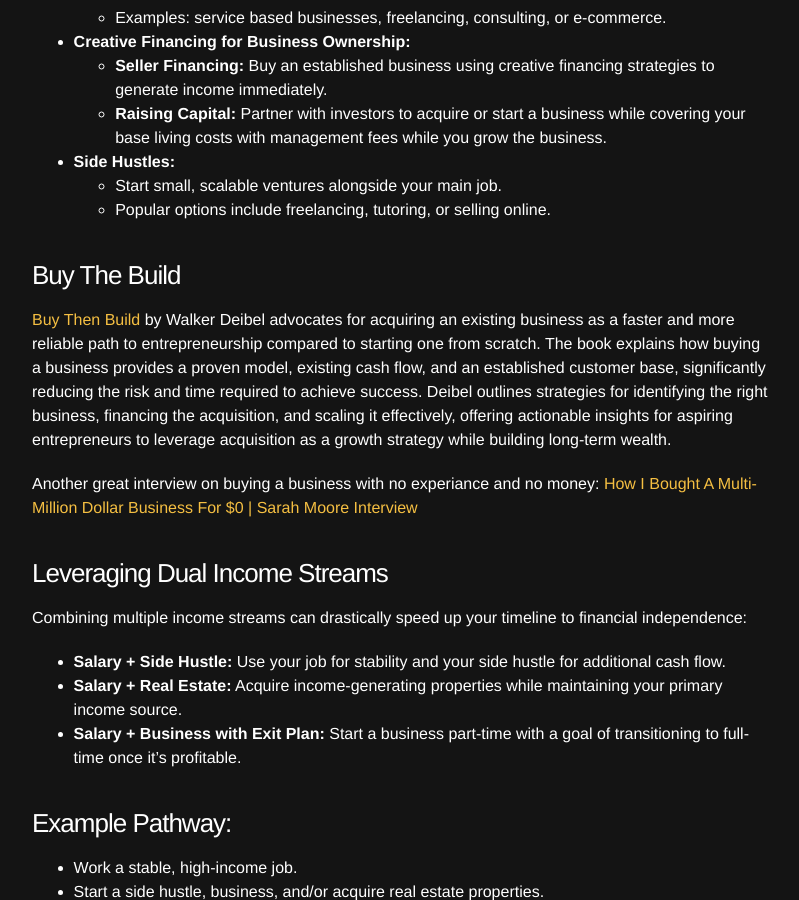
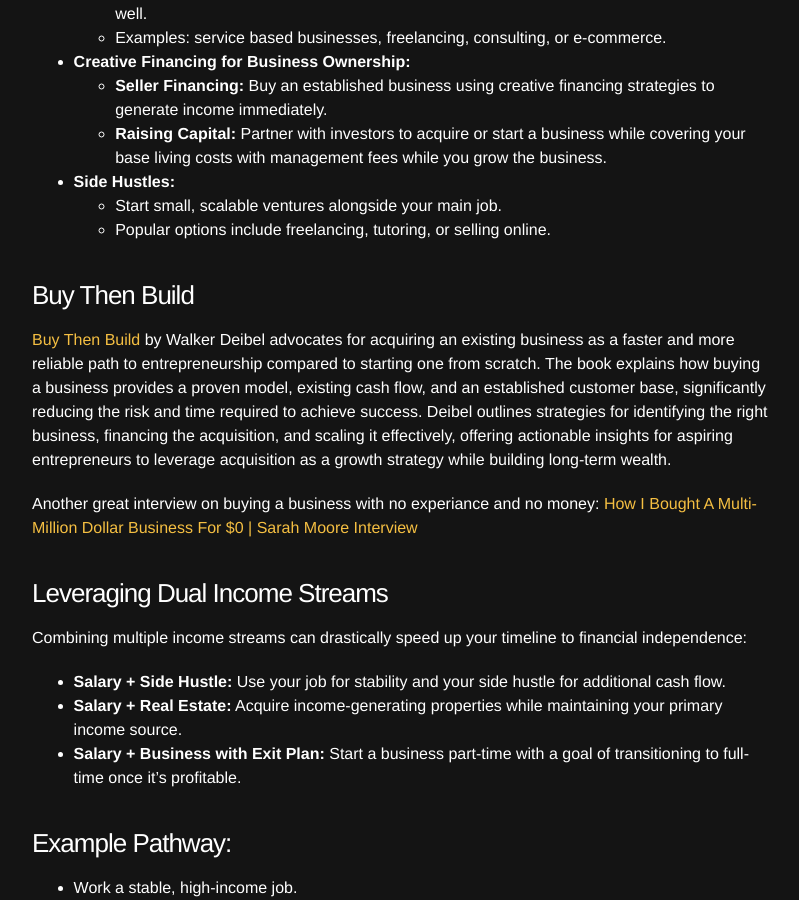
Before and after one commit to spenriche/spenriche.github.io, a Jekyll site: the page built from _posts/2024-11-20-retire-in-7.md, in a window 1280 px wide and 900 px high, scrolled down 9760 px. Shown: the whole window, without its empty margins (238-1037 px from the left). Built offline with Jekyll 4.4.1, drawn with Linux system fonts in a browser that asks for light colours.

Commit message:
continuing transfer posts

```diff
--- a/_posts/2024-11-20-retire-in-7.md
+++ b/_posts/2024-11-20-retire-in-7.md
@@ -64,15 +64,15 @@ For the next 4–7 years, your mantra is simple: needs over wants. To achieve fi
 
 I’ve written in more detail about how these key strategies can dramatically transform your financial trajectory, use the links below to read more:
 
- [**Meal Prep:**](https://spenriche.github.io/2016/09/14/cutting-your-grocery-bill/) Did you know the average person spends thousands of dollars a year on eating out? Cooking at home and in bulk can cut those costs dramatically while giving you control over what you eat. It’s not just about saving money—it’s about building a habit that empowers you every day.
+ [Meal Prep:](https://spenriche.github.io/2016/09/14/cutting-your-grocery-bill/) Did you know the average person spends thousands of dollars a year on eating out? Cooking at home and in bulk can cut those costs dramatically while giving you control over what you eat. It’s not just about saving money—it’s about building a habit that empowers you every day.
 
- [**House or Rent Hack:**](https://spenriche.github.io/2017/07/06/house-hack/) Housing is one of the largest expenses for most people, up to 30-40% of expenses, but it doesn’t have to be. Renting out extra rooms, sharing a home, or even living in a multi-unit property while renting out other units can slash your housing costs and free up funds for investments. It’s a smart, scalable approach to help you maximize your living situation during sacrifice phase.
+ [House or Rent Hack:](https://spenriche.github.io/2017/07/06/house-hack/) Housing is one of the largest expenses for most people, up to 30-40% of expenses, but it doesn’t have to be. Renting out extra rooms, sharing a home, or even living in a multi-unit property while renting out other units can slash your housing costs and free up funds for investments. It’s a smart, scalable approach to help you maximize your living situation during sacrifice phase.
 
- [**Transportation:**](https://spenriche.github.io/2016/09/03/get-rich-with-bikes/) Cars can drain your budget with payments, insurance, gas, and maintenance. By living close to work and choosing walking, biking, or public transit, you’re not just saving money—you’re gaining time and reducing stress. No one in this stage should own a car over $10,000. If you do, admit to yourself your trying to impress people you don't even know.
+ [Transportation:](https://spenriche.github.io/2016/09/03/get-rich-with-bikes/) Cars can drain your budget with payments, insurance, gas, and maintenance. By living close to work and choosing walking, biking, or public transit, you’re not just saving money—you’re gaining time and reducing stress. No one in this stage should own a car over $10,000. If you do, admit to yourself your trying to impress people you don't even know.
 
  **Avoid Lifestyle Inflation:** It’s tempting to reward yourself with a better car, fancy dinners, or luxury gadgets with every raise. But the truth is, material happiness is fleeting. Instead, redirect those extra earnings into investments that grow your wealth.
 
- [**View Sacrifice as Temporary:**](https://spenriche.github.io/2016/06/09/goal-30/)Frugality doesn’t mean giving up on comfort forever. Think of it as a short-term strategy for long-term freedom. The small sacrifices you make now—skipping the designer coffee, holding off on that dream car—are investments in a future where you can live life on your terms.
+ [View Sacrifice as Temporary:](https://spenriche.github.io/2016/06/09/goal-30/)Frugality doesn’t mean giving up on comfort forever. Think of it as a short-term strategy for long-term freedom. The small sacrifices you make now—skipping the designer coffee, holding off on that dream car—are investments in a future where you can live life on your terms.
 
 ![Alt text](/assets/images/7years/2.PNG)
 <span style="display: block; text-align: center; font-size: 15px; color: #888; margin-top: 5px; font-style: italic;">Maslow's Hierarchy of Needs</span>
@@ -174,6 +174,7 @@ Traditional jobs often come with pay ceilings, limiting your earning potential.
 - **Avoid the 40-40-40 Trap:** Many people fall into the "40-40-40 death pledge," where they work 40 hours a week for 40 years to retire on 40% of their income. Break free by prioritizing growth over comfort.
 
 **Pensions**
+
 It frustrates me when people justify sticking with a job by saying, "Oh, it’s a good job because of the pension." The idea of grinding through a 40-year career just for the hope that a pension will provide a below-average income in retirement is such a risky gamble. Why rely on a system that’s failed countless times—both public and private pensions have gone bankrupt, leaving people stranded? At the end of the day, these pensions are managed by individuals who charge fees to invest in the very same assets I’m encouraging you to invest in directly. Instead of betting on a unknown system, why not bet on yourself? Build multiple income streams, develop diverse skill sets, and take control of your financial future.
 
 I once sat on a plane next to a pilot, and as we chatted about our careers, he mentioned that he could never do what I do because it seemed too risky to him. I smiled and replied that I felt the same way about his career—I couldn’t imagine relying on a single employer as my sole source of income. For me, the real security comes from having multiple, uncorrelated, and diversified income streams. Relying on one job feels far riskier than spreading out the risk across seven different income sources.
@@ -194,7 +195,7 @@ If your current job isn’t providing the growth or income you need, consider th
   - Start small, scalable ventures alongside your main job.
   - Popular options include freelancing, tutoring, or selling online.
 
-### Buy The Build
+### Buy Then Build
 
 [Buy Then Build](https://buythenbuild.com/) by Walker Deibel advocates for acquiring an existing business as a faster and more reliable path to entrepreneurship compared to starting one from scratch. The book explains how buying a business provides a proven model, existing cash flow, and an established customer base, significantly reducing the risk and time required to achieve success. Deibel outlines strategies for identifying the right business, financing the acquisition, and scaling it effectively, offering actionable insights for aspiring entrepreneurs to leverage acquisition as a growth strategy while building long-term wealth.
 
```
